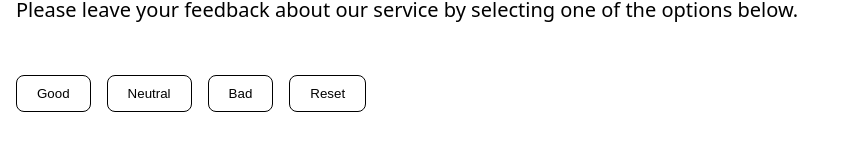
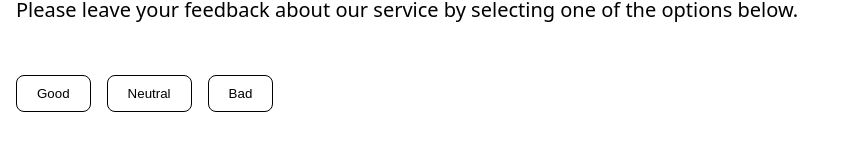
Before and after one commit to VladimirObidchuk/goit-react-hw-02, a React (Vite) app: page / in a window 1280 px wide. Shown: the part 170-320 px from the top of the page, without its empty margins (0-844 px from the left). Built offline with nearby package versions, Linux system fonts and the light colour scheme.

Commit message:
add btn reset isview

```diff
--- a/src/components/App.jsx
+++ b/src/components/App.jsx
@@ -5,32 +5,39 @@ import Navigation from "./navigation/Navigation";
 
 export default function App() {
   const [feedBackCounts, setfeedBackCounts] = useState({
-    Good: 0,
-    Neutral: 0,
-    Bad: 0,
+    good: 0,
+    neutral: 0,
+    bad: 0,
   });
   const [isView, setIsView] = useState(false);
+  const [btnView, setBtnView] = useState(false);
+
   const handleBtnClick = (feedbackType) => {
-    if (feedbackType === "Reset") {
+    if (feedbackType === "reset") {
       setfeedBackCounts({
-        Good: 0,
-        Neutral: 0,
-        Bad: 0,
+        good: 0,
+        neutral: 0,
+        bad: 0,
       });
       setIsView(false);
+      setBtnView(false);
     } else {
-      setfeedBackCounts((prevCounts) => ({
-        ...prevCounts,
-        [feedbackType]: prevCounts[feedbackType] + 1,
-      }));
+      setfeedBackCounts((prevCounts) => {
+        const newCounts = {
+          ...prevCounts,
+          [feedbackType]: prevCounts[feedbackType] + 1,
+        };
+        return newCounts;
+      });
       setIsView(true);
+      setBtnView(true);
     }
   };
 
   return (
     <div>
       <Hero />
-      <Navigation onBtnClick={handleBtnClick} />
+      <Navigation onBtnClick={handleBtnClick} btnView={btnView} />
       {isView ? <FeedBack feedbackCounts={feedBackCounts} /> : "No feedbck yet"}
     </div>
   );
--- a/src/components/feedback/Feedback.jsx
+++ b/src/components/feedback/Feedback.jsx
@@ -5,11 +5,11 @@ export default function FeedBack({ feedbackCounts }) {
   const [total, setTotal] = useState("");
   const [positivePrecentage, setpositivePrecentage] = useState("");
   useEffect(() => {
-    const { Good, Neutral, Bad } = feedbackCounts;
-    const totalFeedBack = Good + Neutral + Bad;
+    const { good, neutral, bad } = feedbackCounts;
+    const totalFeedBack = good + neutral + bad;
     setTotal(totalFeedBack);
     if (totalFeedBack > 0) {
-      const procent = Math.round((Good / totalFeedBack) * 100);
+      const procent = Math.round((good / totalFeedBack) * 100);
       setpositivePrecentage(procent);
     } else {
       setpositivePrecentage(0);
@@ -21,13 +21,13 @@ export default function FeedBack({ feedbackCounts }) {
       <div className={css.container}>
         <ul className={css.list}>
           <li className={css.item}>
-            <p className={css.text}>Good: {feedbackCounts.Good} </p>
+            <p className={css.text}>Good: {feedbackCounts.good} </p>
           </li>
           <li className={css.item}>
-            <p className={css.text}>Neutral: {feedbackCounts.Neutral}</p>
+            <p className={css.text}>Neutral: {feedbackCounts.neutral}</p>
           </li>
           <li className={css.item}>
-            <p className={css.text}>Bad: {feedbackCounts.Bad}</p>
+            <p className={css.text}>Bad: {feedbackCounts.bad}</p>
           </li>
           <li className={css.item}>
             <p className={css.text}>Total: {total} </p>
--- a/src/components/navigation/Navigation.jsx
+++ b/src/components/navigation/Navigation.jsx
@@ -1,6 +1,6 @@
 import css from "./Navigation.module.css";
 
-export default function Navigation({ onBtnClick }) {
+export default function Navigation({ onBtnClick, btnView }) {
   return (
     <section className={css.nav}>
       <ul className={css.list}>
@@ -8,7 +8,7 @@ export default function Navigation({ onBtnClick }) {
           <button
             type="button"
             className={css.btn}
-            onClick={() => onBtnClick("Good")}
+            onClick={() => onBtnClick("good")}
           >
             Good
           </button>
@@ -17,7 +17,7 @@ export default function Navigation({ onBtnClick }) {
           <button
             type="button"
             className={css.btn}
-            onClick={() => onBtnClick("Neutral")}
+            onClick={() => onBtnClick("neutral")}
           >
             Neutral
           </button>
@@ -26,19 +26,21 @@ export default function Navigation({ onBtnClick }) {
           <button
             type="button"
             className={css.btn}
-            onClick={() => onBtnClick("Bad")}
+            onClick={() => onBtnClick("bad")}
           >
             Bad
           </button>
         </li>
         <li className={css.item}>
+          {btnView && (
             <button
               type="button"
               className={css.btn}
-            onClick={() => onBtnClick("Reset")}
+              onClick={() => onBtnClick("reset")}
             >
               Reset
             </button>
+          )}
         </li>
       </ul>
     </section>
```
Lines whose indentation alone changed are shown as unchanged.
